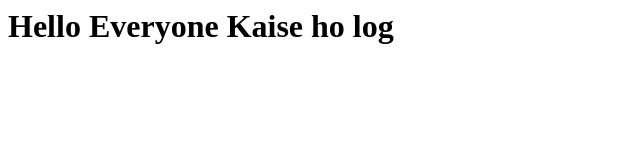
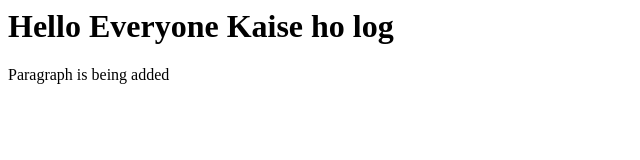
Before and after one commit to Rajansandilya/awesome-repo, a plain HTML site: page index.html in a window 1280 px wide. Shown: the whole page, without its empty margins (0-640 px from the left). Drawn offline with Linux system fonts and the light colour scheme.

Commit message:
paragraph is added

```diff
--- a/index.html
+++ b/index.html
@@ -2,6 +2,7 @@
     <head>
         <body>
             <h1>Hello Everyone Kaise ho log</h1>
+            <p>Paragraph is being added</p>
         </body>
     </head>
 </html>
```
